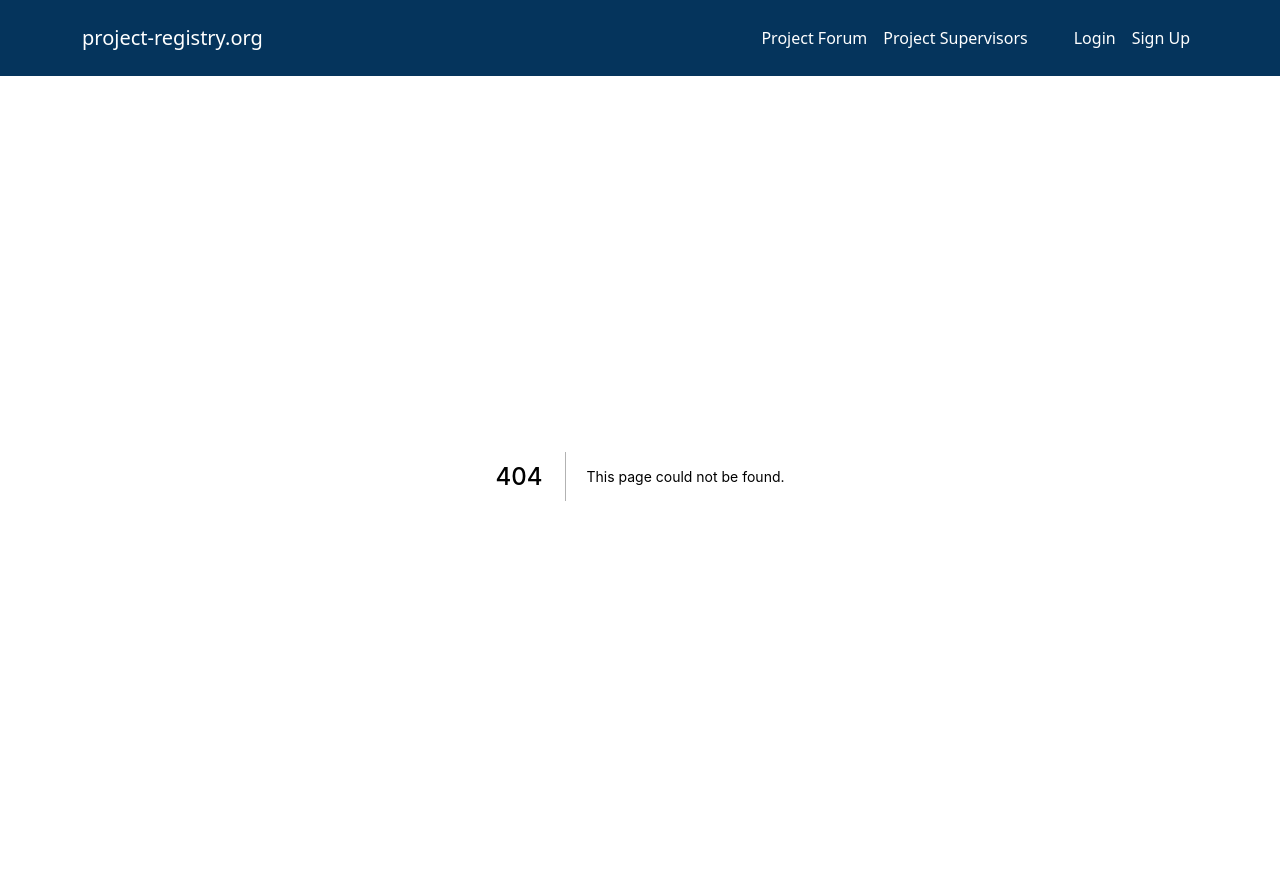
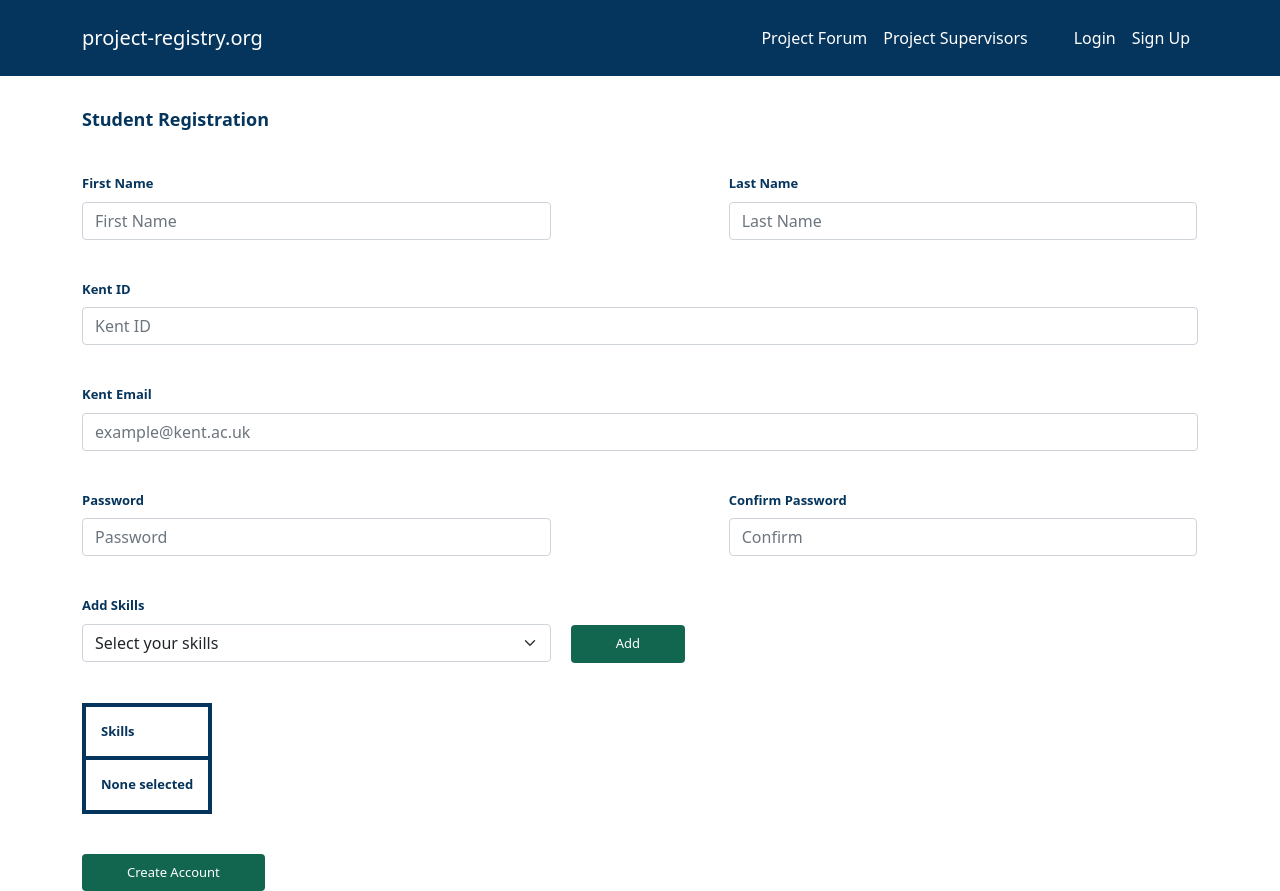
Before and after one commit to Appromode/front-end, a Next.js app: page /sign-up-form in a window 1280 px wide. Before the commit this address had no page. Built offline with nearby package versions, Linux system fonts and the light colour scheme.

Commit message:
Creation of the student registration form and the start of the tagging feature

```diff
--- /dev/null
+++ b/components/Forms/Reg-Form/index.tsx
@@ -0,0 +1,150 @@
+import React, { useState } from 'react';
+import {
+  FormControl,
+  FormSelect,
+  FormGroup,
+  FormLabel,
+} from 'react-bootstrap';
+import {
+  Formik,
+  Form,
+} from 'formik';
+import styles from '../styles.module.scss';
+
+function Index1() {
+  const skillref = React.createRef();
+  const [tableisOccupied, setTable] = useState(false);
+  const TableEmpty = (
+    <div id={styles.overflow}>
+      <table>
+        <tr>
+          <th className={styles.skillstable}>Skills</th>
+        </tr>
+        <td className={styles.skillstable}>None selected</td>
+      </table>
+    </div>
+  );
+  const TableOccupied = (
+    <div id={styles.overflow}>
+      <table>
+        <tr>
+          <th className={styles.skillstable}>Skills</th>
+        </tr>
+        <td className={styles.skillstable}>Skills Selected</td>
+      </table>
+    </div>
+  );
+
+  const Skills = () => {
+    if (tableisOccupied) {
+      return TableOccupied; // Maybe render instead
+    }
+    return TableEmpty;
+  };
+
+  const SkillSelected = () => {
+    if (skillref.current.value >= 1) {
+      console.log(skillref.current.value);
+      setTable(true);
+      console.log(tableisOccupied);
+      return (<Skills />);
+    }
+    return null;
+  };
+
+  return (
+    <>
+      <p id={styles.title1}>Student Registration</p>
+      <Formik
+        initialValues={{
+          firstName: '',
+          lastName: '',
+          kentID: 0,
+          email: '',
+        }}
+        onSubmit={(values, actions) => {
+          console.log({ values, actions });
+          alert(JSON.stringify(values, null, 2));
+          actions.setSubmitting(false);
+        }}
+      >
+        <div className={styles.textbox}>
+          <Form>
+            <div className="d-flex">
+              <div className={styles.lefttext}>
+                <FormGroup>
+                  <FormLabel>First Name</FormLabel>
+                  <FormControl id="firstname" type="text" placeholder="First Name" />
+                </FormGroup>
+              </div>
+              <div className={styles.formspacer2} />
+              <div className={styles.righttext}>
+                <FormGroup>
+                  <FormLabel>Last Name</FormLabel>
+                  <FormControl id="lastname" type="text" placeholder="Last Name" />
+                </FormGroup>
+              </div>
+            </div>
+            <div className={styles.formspacer1} />
+            <FormGroup>
+              <FormLabel>Kent ID</FormLabel>
+              <FormControl id="kentid" type="text" placeholder="Kent ID" />
+            </FormGroup>
+            <div className={styles.formspacer1} />
+            <FormGroup>
+              <FormLabel>Kent Email</FormLabel>
+              <FormControl id="email" type="email" placeholder="example@kent.ac.uk" />
+            </FormGroup>
+            <div className={styles.formspacer1} />
+            <div className="d-flex">
+              <div className={styles.lefttext}>
+                <FormGroup controlId="formBasicPassword">
+                  <FormLabel>Password</FormLabel>
+                  <FormControl id="passwd" type="password" placeholder="Password" />
+                </FormGroup>
+              </div>
+              <div className={styles.formspacer2} />
+              <div className={styles.righttext}>
+                <FormGroup>
+                  <FormLabel>Confirm Password</FormLabel>
+                  <FormControl id="confpasswd" type="password" placeholder="Confirm" />
+                </FormGroup>
+              </div>
+            </div>
+            <div className={styles.formspacer1} />
+            <div className="d-flex">
+              <div className={styles.lefttext}>
+                <FormGroup>
+                  <FormLabel>Add Skills</FormLabel>
+                  <FormSelect id="skills" ref={skillref}>
+                    <option>Select your skills</option>
+                    <option value="1">Java</option>
+                    <option value="2">CSS</option>
+                    <option value="3">HTML</option>
+                    <option value="4">PHP</option>
+                    <option value="5">React</option>
+                    <option value="6">MySQL</option>
+                    <option value="7">PostgreSQL</option>
+                    <option value="8">C++</option>
+                    <option value="9">Object Oriented Programming</option>
+                    <option value="10">Functional Programming</option>
+                  </FormSelect>
+                </FormGroup>
+              </div>
+              <div className={styles.formspacer3} />
+              <div className={styles.righttext1}>
+                <button type="button" onClick={SkillSelected} className={styles.save}>Add</button>
+              </div>
+            </div>
+            <div className={styles.formspacer1} />
+            <Skills />
+            <div className={styles.formspacer1} />
+            <button type="submit" className={styles.save}>Create Account</button>
+          </Form>
+        </div>
+      </Formik>
+    </>
+  );
+}
+
+export default Index1;
--- a/components/Forms/styles.module.scss
+++ b/components/Forms/styles.module.scss
@@ -83,6 +83,13 @@
     font-weight: bold;
 }
 
+#title1 {
+    color: $default-blue;
+    font-size: large;
+    padding-top: 30px;
+    font-weight: bold;
+}
+
 .subtitle {
     padding-top: 40px;
     color: $default-blue;
@@ -95,8 +102,46 @@
     font-size: small;
 }
 
+.textbox {
+    font-weight: bold;
+    color: $default-blue;
+    font-size: small;
+    padding-top: 25px;
+}
+
+.lefttext {
+    width: 42%;
+}
+
+.righttext {
+    float: right;
+    width: 42%;
+}
+
+.righttext1 {
+    float: right;
+    width: 42%;
+    padding-top: 29px;
+}
+
+.textcontainer {
+    width: 100%;
+}
+
 .formspacer {
     padding: 10px;
+}
+
+.formspacer1 {
+    padding: 20px;
+}
+
+.formspacer2 {
+    padding-left: 178px;
+}
+
+.formspacer3 {
+    padding-left: 20px;
 }
 
 .container {
@@ -117,8 +162,8 @@
 .next {
     padding-right: 45px;
     padding-left: 45px;
-    padding-top: 7px;
-    padding-bottom: 7px;
+    padding-top: 9px;
+    padding-bottom: 9px;
     border-radius: 4px;
     background-color: $default-grey;
     color: $default-white;
@@ -133,8 +178,8 @@
 .save {
     padding-right: 45px;
     padding-left: 45px;
-    padding-top: 7px;
-    padding-bottom: 7px;
+    padding-top: 9px;
+    padding-bottom: 9px;
     border-radius: 4px;
     background-color: $default-green;
     color: $default-white;
@@ -154,6 +199,15 @@
     font-size: medium;
 }
 
+.skillstable {
+    border: 4px solid $default-blue;
+    padding: 15px;
+}
+
+#overflow {
+    overflow-x: auto;
+}
+
 .body {
     color: $default-gold;
 }
--- a/pages/marking-system/grid-doc-pg1/index.tsx
+++ b/pages/marking-system/grid-doc-pg1/index.tsx
@@ -12,7 +12,7 @@ import {
   Form,
 } from 'formik';
 import styles from '../../../components/Forms/styles.module.scss';
-import ProgressInstance from '../../../components/Forms';
+import { ProgressInstance } from '../../../components/Forms';
 
 interface MyFormValues {
   firstName: string;
--- /dev/null
+++ b/pages/sign-up-form/index.tsx
@@ -0,0 +1,18 @@
+import React, { FC } from 'react';
+import {
+  Container,
+  Row,
+} from 'react-bootstrap';
+import Index1 from '../../components/Forms/Reg-Form';
+
+// Schema needs to be defined for the form
+
+export const Index: FC = () => (
+  <Container>
+    <Row>
+      <Index1 />
+    </Row>
+  </Container>
+);
+
+export default Index;
```
Also changed, not shown: components/Forms/index.tsx (+75 -2 lines).
